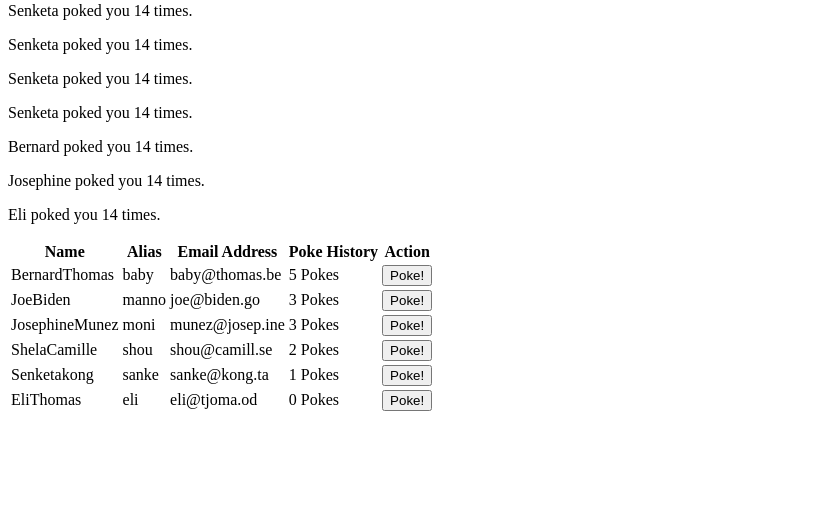
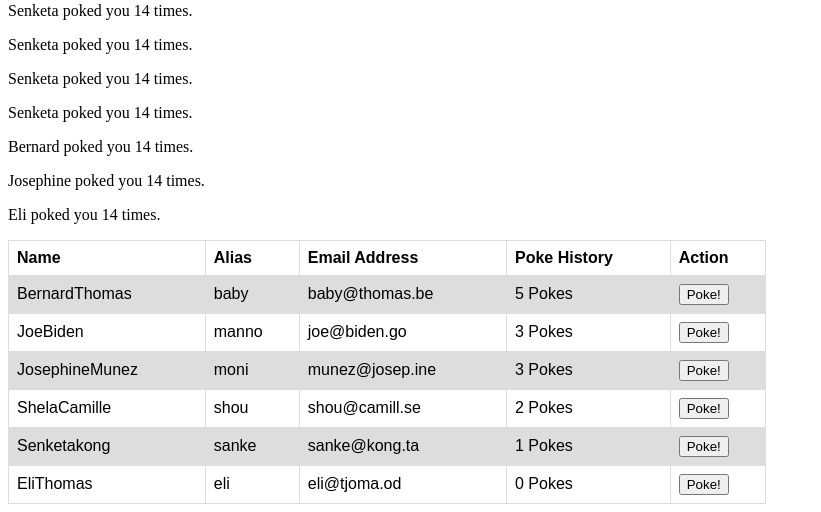
Before and after one commit to Bthelisma/Pokes, a Django app: template apps/poke_app/templates/poke_app/poke.html in a window 1280 px wide. Shown: the part 383-895 px from the top of the page, without its empty margins (0-821 px from the left). Before the commit the page ends 794 px from the top, so only its background shows below. Run offline with Django 3.2, Linux system fonts and the light colour scheme; data comes from the database, SQL or seed files in the repository; both versions use the stored data as it was after the commit; tables that the repository leaves empty hold one stand-in row (values such as "Sample post"); the template is opened without the code that fills it: values that come from a table or form of the project are taken from there, most other values are stand-ins (such as "Sample title", 1, 10 or a date in 2020).

Commit message:
change commit

```diff
--- a/apps/poke_app/templates/poke_app/poke.html
+++ b/apps/poke_app/templates/poke_app/poke.html
@@ -3,6 +3,23 @@
   <head>
     <meta charset="utf-8">
     <title>Poke</title>
+    <style>
+      table {
+          font-family: arial, sans-serif;
+          border-collapse: collapse;
+          width: 60%;
+      }
+
+      td, th {
+          border: 1px solid #dddddd;
+          text-align: left;
+          padding: 8px;
+      }
+
+      tr:nth-child(even) {
+          background-color: #dddddd;
+      }
+  </style>
   </head>
   <body>
 
```
Also changed, not shown: db.sqlite3.
